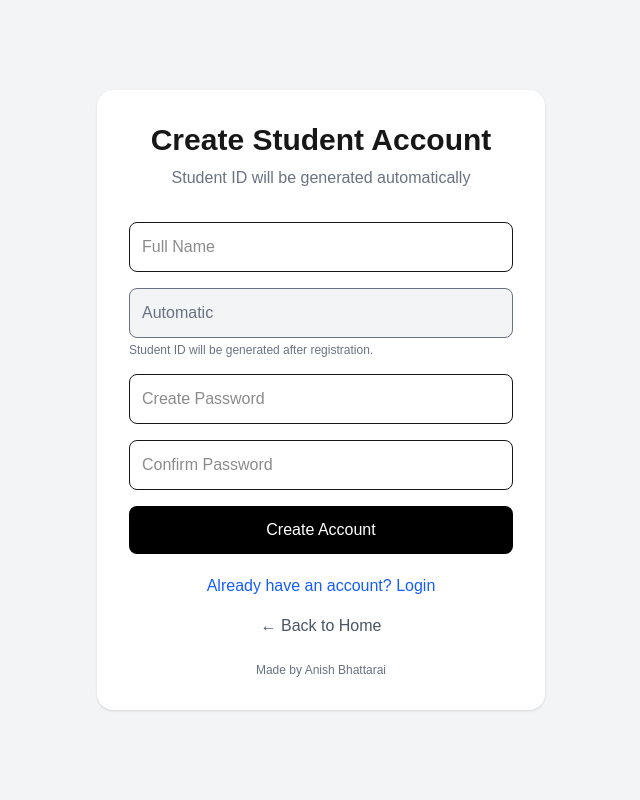
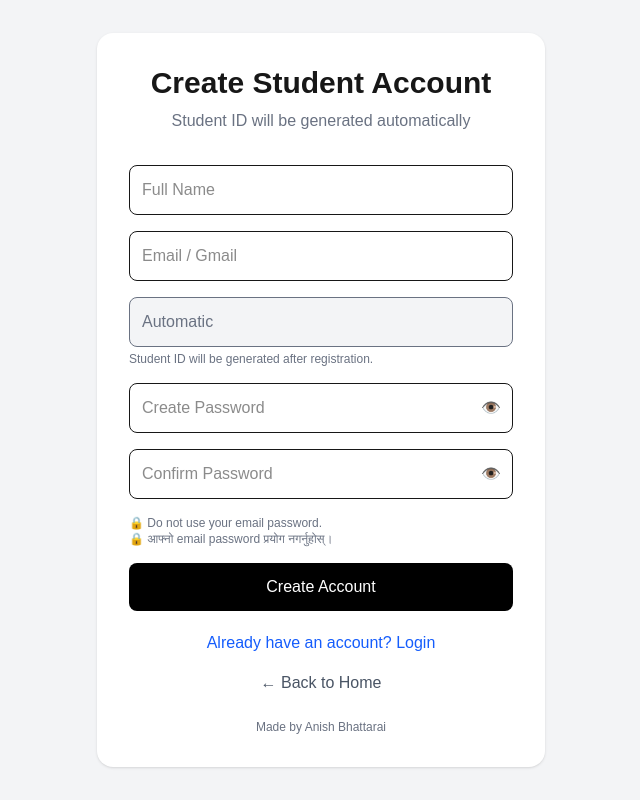
Before and after one commit to JFT-PRACTICE/jft-mock-test, a Next.js app: page /register in a window 1280 px wide. Shown: the whole page, without its empty margins (319-959 px from the left). Built offline with nearby package versions, Linux system fonts and the light colour scheme; no server answers.

Commit message:
Add automatic student ID and email registration

```diff
--- a/app/register/page.tsx
+++ b/app/register/page.tsx
@@ -5,20 +5,52 @@ import { createClient } from "../admin/utils/supabase/client";
 
 export default function RegisterPage() {
   const [name, setName] = useState("");
+  const [email, setEmail] = useState("");
   const [password, setPassword] = useState("");
   const [confirmPassword, setConfirmPassword] = useState("");
+
+  const [showPassword, setShowPassword] = useState(false);
+  const [showConfirmPassword, setShowConfirmPassword] = useState(false);
+
   const [loading, setLoading] = useState(false);
 
   async function register(e: React.FormEvent) {
     e.preventDefault();
 
-    if (!name.trim() || !password.trim() || !confirmPassword.trim()) {
-      alert("Please fill all fields");
+    if (
+      !name.trim() ||
+      !email.trim() ||
+      !password.trim() ||
+      !confirmPassword.trim()
+    ) {
+      alert("Please fill all fields.");
+      return;
+    }
+
+    if (!email.includes("@")) {
+      alert("Please enter a valid email address.");
+      return;
+    }
+
+    if (password.length < 8) {
+      alert("Password must be at least 8 characters.");
       return;
     }
 
     if (password !== confirmPassword) {
       alert("Passwords do not match.");
+      return;
+    }
+
+    if (
+      email
+        .split("@")[0]
+        .toLowerCase()
+        .includes(password.toLowerCase())
+    ) {
+      alert(
+        "For your security, please create a password different from your email."
+      );
       return;
     }
 
@@ -30,6 +62,7 @@ export default function RegisterPage() {
       const { data, error } = await supabase.rpc("register_student", {
         p_full_name: name.trim(),
         p_password: password,
+        p_email: email.trim().toLowerCase(),
       });
 
       if (error) {
@@ -40,8 +73,28 @@ export default function RegisterPage() {
         throw new Error("Student ID could not be generated.");
       }
 
-      alert(
-        `Account created successfully!\n\nYour Student ID is: ${data.student_id}\n\nPlease remember your Student ID and Password.`
+      const studentId = data.student_id;
+
+      const firstConfirm = window.confirm(
+        `🎉 Account Created Successfully!\n\n` +
+          `Your Student ID / तपाईंको विद्यार्थी ID\n\n` +
+          `${studentId}\n\n` +
+          `📋 Please remember your Student ID.\n` +
+          `आफ्नो विद्यार्थी ID नबिर्सनुहोस्।\n\n` +
+          `Click OK to continue.`
+      );
+
+      if (!firstConfirm) {
+        window.location.href = "/login";
+        return;
+      }
+
+      window.alert(
+        `🔔 Important Reminder / महत्वपूर्ण सूचना\n\n` +
+          `Make sure you remember or note down your Student ID.\n\n` +
+          `आफ्नो विद्यार्थी ID याद गर्नुहोस् वा सुरक्षित ठाउँमा टिपेर राख्नुहोस्।\n\n` +
+          `🔒 Do not share your Student ID or password with anyone.\n` +
+          `🔒 आफ्नो विद्यार्थी ID वा पासवर्ड कसैसँग पनि साझा नगर्नुहोस्।`
       );
 
       window.location.href = "/login";
@@ -76,6 +129,14 @@ export default function RegisterPage() {
             className="w-full border p-3 rounded-lg"
           />
 
+          <input
+            type="email"
+            placeholder="Email / Gmail"
+            value={email}
+            onChange={(e) => setEmail(e.target.value)}
+            className="w-full border p-3 rounded-lg"
+          />
+
           <div>
             <input
               type="text"
@@ -89,21 +150,49 @@ export default function RegisterPage() {
             </p>
           </div>
 
+          <div className="relative">
             <input
-            type="password"
+              type={showPassword ? "text" : "password"}
               placeholder="Create Password"
               value={password}
               onChange={(e) => setPassword(e.target.value)}
-            className="w-full border p-3 rounded-lg"
+              className="w-full border p-3 pr-12 rounded-lg"
             />
 
+            <button
+              type="button"
+              onClick={() => setShowPassword(!showPassword)}
+              className="absolute right-3 top-1/2 -translate-y-1/2 text-gray-500"
+            >
+              {showPassword ? "🙈" : "👁️"}
+            </button>
+          </div>
+
+          <div className="relative">
             <input
-            type="password"
+              type={showConfirmPassword ? "text" : "password"}
               placeholder="Confirm Password"
               value={confirmPassword}
               onChange={(e) => setConfirmPassword(e.target.value)}
-            className="w-full border p-3 rounded-lg"
+              className="w-full border p-3 pr-12 rounded-lg"
             />
+
+            <button
+              type="button"
+              onClick={() =>
+                setShowConfirmPassword(!showConfirmPassword)
+              }
+              className="absolute right-3 top-1/2 -translate-y-1/2 text-gray-500"
+            >
+              {showConfirmPassword ? "🙈" : "👁️"}
+            </button>
+          </div>
+
+          <div className="text-xs text-gray-500">
+            🔒 Do not use your email password.
+            <br />
+            🔒 आफ्नो email password प्रयोग नगर्नुहोस्।
+          </div>
 
           <button
             type="submit"
```
Lines whose indentation alone changed are shown as unchanged.
